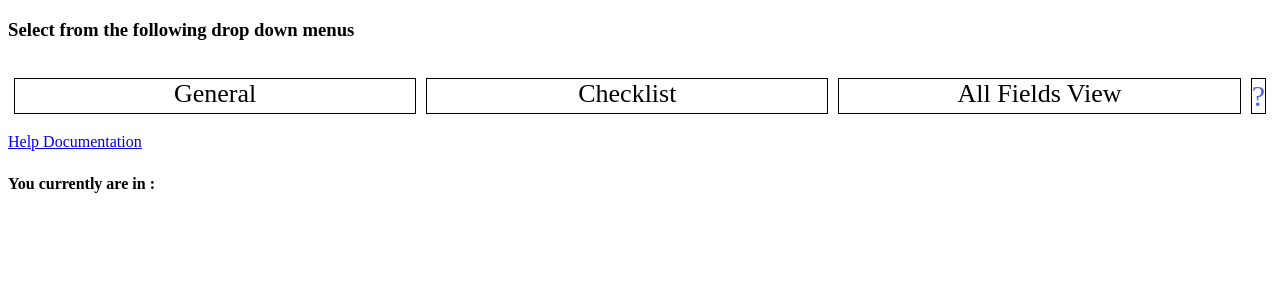
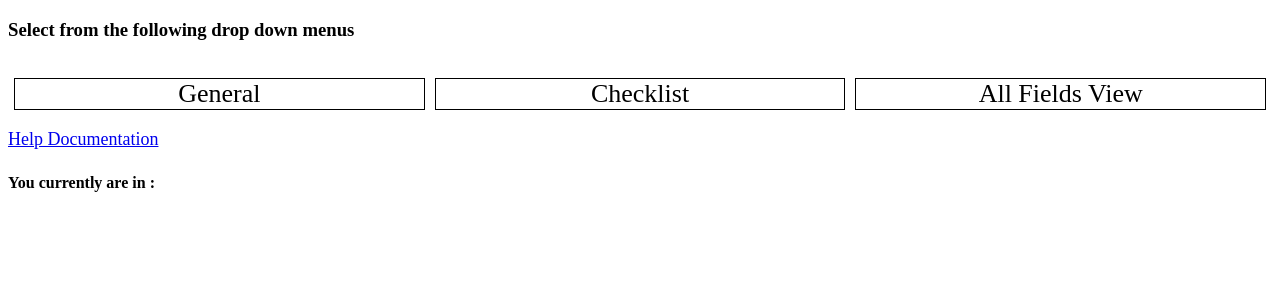
Before and after one commit to JonathanFillion/sharepoint-vue, a Vue app: page / in a window 1280 px wide. Shown: the top 300 px of the page. Built offline with nearby package versions, Linux system fonts and the light colour scheme; the HTML template or start-up script is replaced by a standard one.

Commit message:
Removed edge cases

```diff
--- a/src/App.vue
+++ b/src/App.vue
@@ -4,7 +4,7 @@
   <br />
     <TabsManager :shouldDisplay="this.shouldDisplay" v-on:hoistDisplayRequest="updateShouldDisplay"></TabsManager>
 	<br />
-	<a href="https://gcdocs.gc.ca/ssc-spc/llisapi.dll?func=ll&objid=26844089&objAction=browse&sort=name&viewType=1" target="_blank">Help Documentation</a>
+	<a class="bigger" href="https://gcdocs.gc.ca/ssc-spc/llisapi.dll?func=ll&objid=26844089&objAction=browse&sort=name&viewType=1" target="_blank">Help Documentation</a>
 	<br />
 	<h4>You currently are in :  <span class="bigger" ref="display_selection"></span></h4>
 	<br />
@@ -26,7 +26,8 @@
 
 
 
-			/*')var loader = function () {
+			/*
+			var loader = function () {
 			console.log("logging request")
 				var cleaned = request.response.replace(/\r/g, '');
 				cleaned = cleaned.replace(/\n/g, '');
@@ -215,6 +216,8 @@
 		postion: relative;
 	}
 
+
+
 	.remove-from-view {
 		display:none;
 	}
--- a/src/TabsManager.vue
+++ b/src/TabsManager.vue
@@ -24,9 +24,9 @@
 	<div class="cell-flex clickable  button-format" v-on:click="mainSelection = 'nofilter';newDisplay('all')">
   		<div class="center-text clickable unselectable" title="Display all the fields of the list">All Fields View</div>
   	</div>
-	<div class="unselectable button-format clickable">
+	<!-- <div class="unselectable button-format clickable">
 		<div class="question-font center-text" v-on:click="displayHelpMessage()">?</div>
-	</div>
+	</div> -->
   </div>
 </template>
 <script>
```
